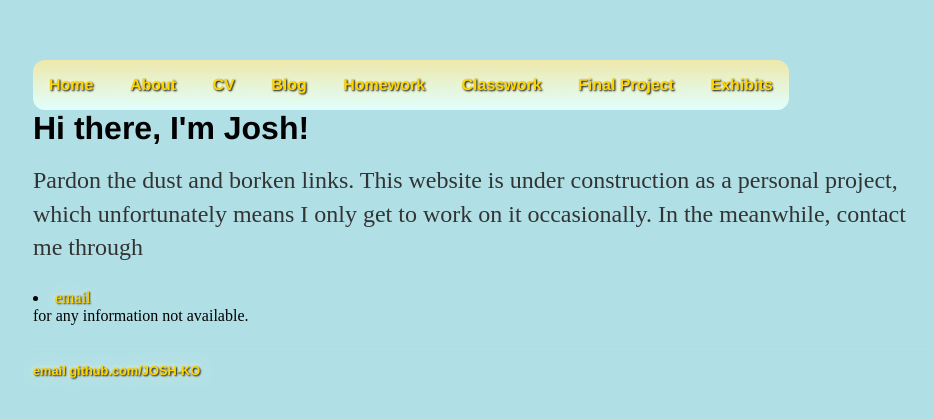
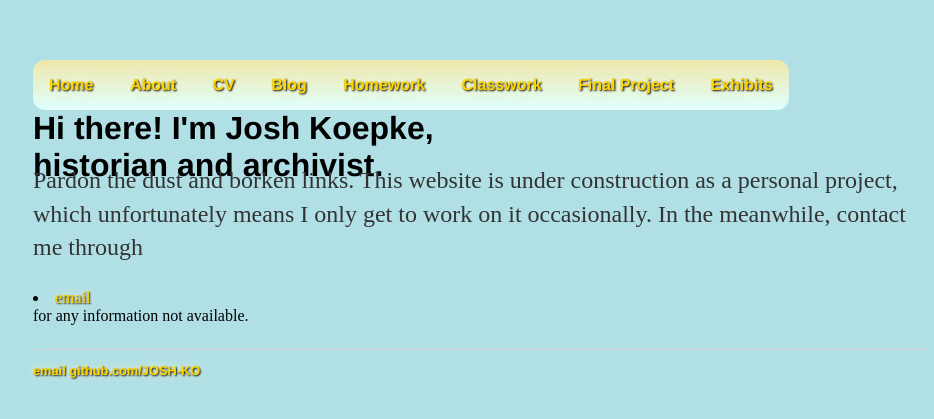
Before and after one commit to JOSH-KO/JOSH-KO.github.io, a Jekyll site: the page built from index.html, in a window 1280 px wide. Shown: the top 419 px of the page, without its empty margins (159-1093 px from the left). Built offline with Jekyll 4.4.1, drawn with Linux system fonts in a browser that asks for light colours.

Commit message:
Update index.html

```diff
--- a/index.html
+++ b/index.html
@@ -3,6 +3,6 @@ layout: default
 title: "Joshua Koepke's Personal Website"
 ---
 <div class="blurb">
-	<h1>Hi there, I'm Josh!</h1>
+	<h1>Hi there! I'm Josh Koepke, historian and archivist.</h1>
 	<p>Pardon the dust and borken links. This website is under construction as a personal project, which unfortunately means I only get to work on it occasionally. In the meanwhile, contact me through <li><a href="mailto:joshua.w.koepke@gmail.com">email</a></li> for any information not available.</p>
 </div><!-- /.blurb -->
```
